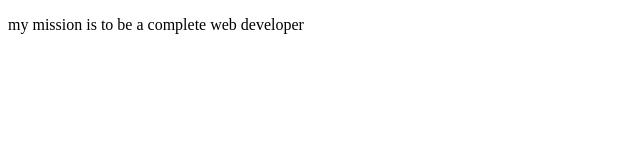
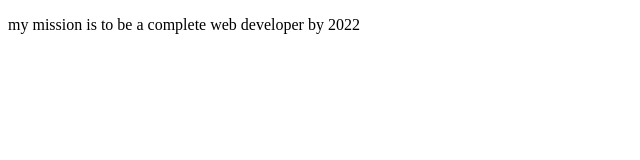
Before and after one commit to mmushakil/my-mission, a plain HTML site: page index.html in a window 1280 px wide. Shown: the full height of the page, 0-640 px from the left. Drawn offline with Linux system fonts and the light colour scheme.

```diff
--- a/index.html
+++ b/index.html
@@ -8,7 +8,8 @@
     <link rel="stylesheet" href="style.css">
 </head>
 <body>
-    <p> my mission is to be a complete web developer</p>
+    <p> my mission is to be a complete web developer by 2022</p>
+
 
 </body>
 </html>
```
